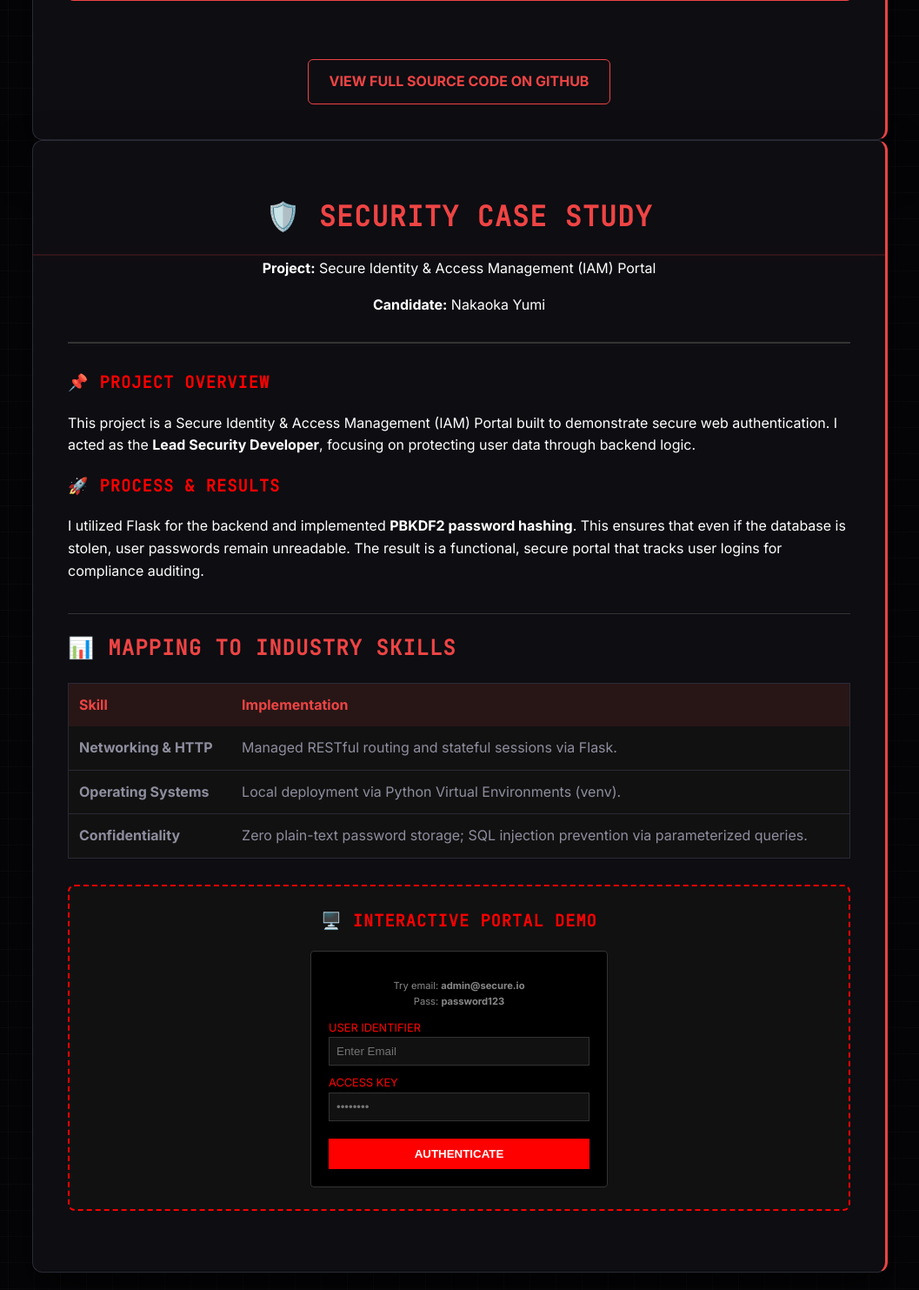
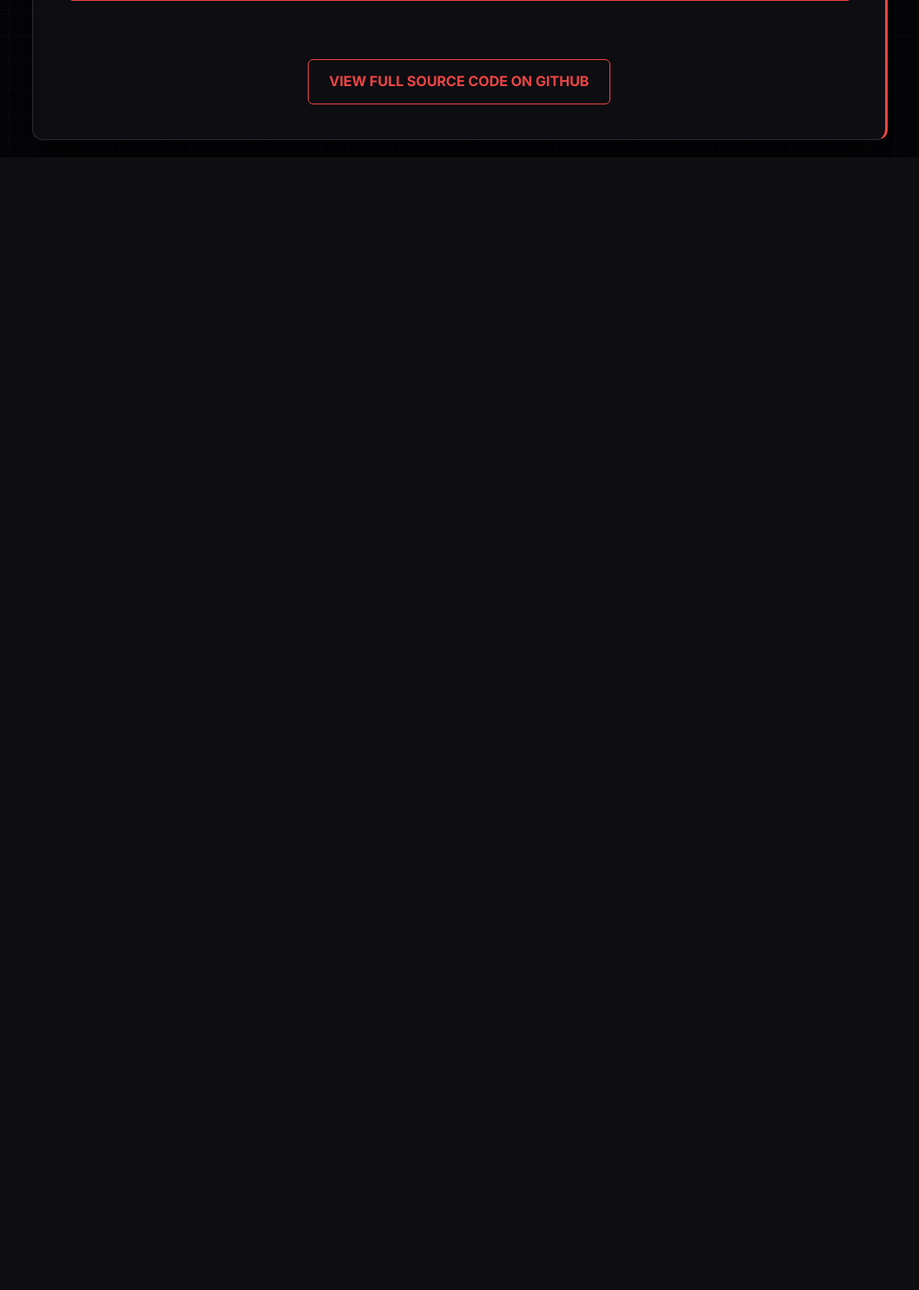
Before and after one commit to nakaokayumi/secure-identity-portal, a Flask app: template templates/index.html in a window 1280 px wide. Shown: the part 2299-3782 px from the top of the page at 87% size, without its empty margins (111-1168 px from the left). After the commit the page ends 2480 px from the top, so only its background shows below. Run offline with Flask 3, Linux system fonts and the light colour scheme; the template is opened without the code that fills it, so the values that code supplies are empty; grey boxes are pictures that could not be loaded.

Commit message:
Update index.html

```diff
--- a/templates/index.html
+++ b/templates/index.html
@@ -272,73 +272,3 @@
     </script>
 </body>
 </html>
-
-    </style>
-</head>
-<body>
-    <div class="box">
-        <h1>🛡️ Security Case Study</h1>
-        <p style="text-align: center;"><strong>Project:</strong> Secure Identity & Access Management (IAM) Portal</p>
-        <p style="text-align: center;"><strong>Candidate:</strong> Nakaoka Yumi</p>
-
-        <hr style="border: 0.5px solid #333; margin: 30px 0;">
-
-        <section style="margin: 20px 0; border-bottom: 1px solid #333; padding-bottom: 20px;">
-            <h3 style="color: #ff0000;">📌 Project Overview</h3>
-            <p>This project is a Secure Identity & Access Management (IAM) Portal built to demonstrate secure web authentication. I acted as the <b>Lead Security Developer</b>, focusing on protecting user data through backend logic.</p>
-
-            <h3 style="color: #ff0000;">🚀 Process & Results</h3>
-            <p>I utilized Flask for the backend and implemented <b>PBKDF2 password hashing</b>. This ensures that even if the database is stolen, user passwords remain unreadable. The result is a functional, secure portal that tracks user logins for compliance auditing.</p>
-        </section>
-
-        <h2>📊 Mapping to Industry Skills</h2>
-        <table>
-            <thead>
-                <tr>
-                    <th>Skill</th>
-                    <th>Implementation</th>
-                </tr>
-            </thead>
-            <tbody>
-                <tr>
-                    <td><strong>Networking & HTTP</strong></td>
-                    <td>Managed RESTful routing and stateful sessions via Flask.</td>
-                </tr>
-                <tr>
-                    <td><strong>Operating Systems</strong></td>
-                    <td>Local deployment via Python Virtual Environments (venv).</td>
-                </tr>
-                <tr>
-                    <td><strong>Confidentiality</strong></td>
-                    <td>Zero plain-text password storage; SQL injection prevention via parameterized queries.</td>
-                </tr>
-            </tbody>
-        </table>
-
-        <div id="demo-container" style="background: #111; border: 2px dashed #ff0000; padding: 25px; margin: 30px 0; border-radius: 8px;">
-            <h3 style="color: #ff0000; text-align: center; margin-top: 0;">🖥️ Interactive Portal Demo</h3>
-
-            <div id="login-interface" style="max-width: 300px; margin: auto; padding: 20px; border: 1px solid #333; background: #000; border-radius: 4px;">
-                <p style="font-size: 0.7em; color: #888; text-align: center;">Try email: <b>admin@secure.io</b><br>Pass: <b>password123</b></p>
-
-                <label style="display: block; font-size: 0.8em; color: #ff0000; margin-top: 10px;">USER IDENTIFIER</label>
-                <input type="text" id="demo-user" placeholder="Enter Email" style="width: 100%; background: #111; border: 1px solid #333; color: #fff; padding: 8px; margin-bottom: 10px; box-sizing: border-box;">
-
-                <label style="display: block; font-size: 0.8em; color: #ff0000;">ACCESS KEY</label>
-                <input type="password" id="demo-pass" placeholder="••••••••" style="width: 100%; background: #111; border: 1px solid #333; color: #fff; padding: 8px; margin-bottom: 20px; box-sizing: border-box;">
-
-                <button onclick="runDemo()" style="width: 100%; background: #ff0000; color: #fff; border: none; padding: 10px; font-weight: bold; cursor: pointer; text-transform: uppercase;">Authenticate</button>
-            </div>
-
-            <div id="dashboard-preview" style="display: none; text-align: center; color: #00ff00; padding: 20px;">
-                <div style="font-size: 30px;">🔓</div>
-                <h4 style="margin: 10px 0;">ACCESS GRANTED</h4>
-                <p style="color: #fff; font-size: 0.8em;">User: admin@secure.io | Role: SuperAdmin</p>
-                <div style="background: #222; padding: 10px; border: 1px solid #00ff00; color: #00ff00; font-family: monospace; font-size: 0.7em; text-align: left;">
-                    [SYSTEM LOG]: Session 8421 Started...<br>
-                    [SYSTEM LOG]: PBKDF2 Hash Verified Successfully...<br>
-                    [SYSTEM LOG]: Integrity Check: OK
-                </div>
-                <button onclick="location.reload()" style="margin-top: 15px; background: transparent; border: 1px solid #fff; color: #fff; padding: 5px 10px; cursor: pointer;">Logout</button>
-            </div>
-        </div>
```
